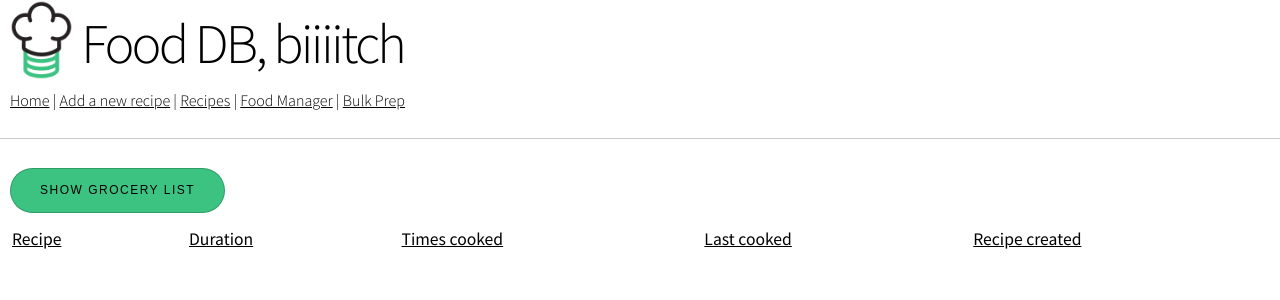
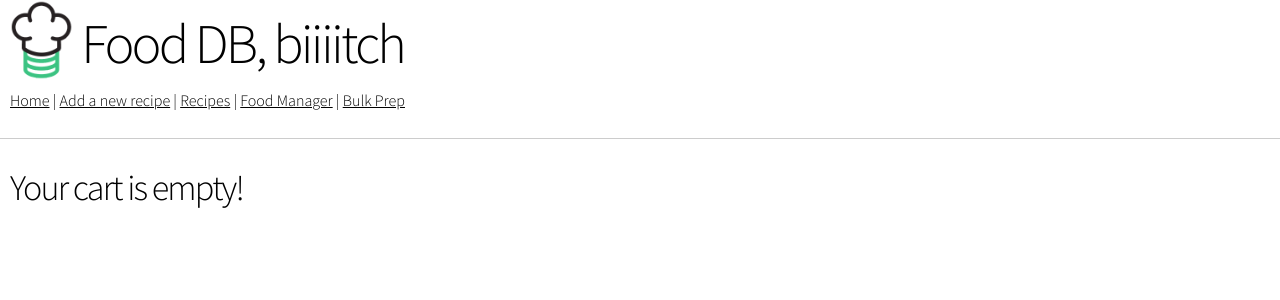
Before and after one commit to liveandletbri/food_db, a Django app: page /bulk/ in a window 1280 px wide. Shown: the top 300 px of the page. Run offline with Django 5.2, Linux system fonts and the light colour scheme; lists and menus that the app fills with data are empty.

Commit message:
empty cart button

```diff
--- a/food_db/food_db_app/templates/bulk_prep.html
+++ b/food_db/food_db_app/templates/bulk_prep.html
@@ -5,7 +5,11 @@
 {{ recipe_data|json_script:"searchResultsRaw" }}
 {{ tags|json_script:"tagResultsRaw" }}
 
-<button type="button" id="show_groceries_button">Show grocery list</button>
+{% with cart_size=recipes|length %}
+
+<button type="button" {% if cart_size == 0 %}style="display: none;" {% endif %} id="show_groceries_button">Show grocery list</button>
+<button type="button" {% if cart_size == 0 %}style="display: none;" {% endif %} id="empty_cart_button">Empty cart</button>
+
 <div id="grocery_list_modal" class="modal">
     <div class="modal-content">
         <span class="close-button">&times;</span>
@@ -16,6 +20,26 @@
         </div>
     </div>
 </div>
+
+<div id="empty_cart_dialog" style="position: fixed; top: 0px; left: 0px; width: 100%; height: 100%; background-color: rgba(0, 0, 0, 0.5); display: none; justify-content: center; align-items: center; z-index: 1000;">
+    <div style="background-color: white; padding: 20px; border-radius: 8px; text-align: center; box-shadow: rgba(0, 0, 0, 0.1) 0px 4px 6px;">
+        <p style="margin-bottom: 20px; font-size: 16px;">
+            Are you sure you want to remove all recipes from your cart?
+        </p>
+        <div style="display: flex; gap: 10px; justify-content: center;">
+            <button id="empty_cart_confirm_button" style="background-color: rgb(220, 53, 69); color: white;">
+                Let's do it
+            </button>
+            <button id="empty_cart_cancel_button" style="background-color: rgb(108, 117, 125); color: white;">
+                Oh wait nope
+            </button>
+        </div>
+    </div>
+</div>
+
+{% if cart_size == 0 %}
+<h2>Your cart is empty!</h2>
+{% else %}
 
 <div id="cart_contents">
     <table id="search_results_table">
@@ -75,6 +99,9 @@
     </table>
 </div>
 
+{% endif %}
+{% endwith %}
+
 <script src="{% static 'js/show_groceries.js' %}"></script>
 
 {% endblock content %}
--- a/food_db/food_db_app/urls.py
+++ b/food_db/food_db_app/urls.py
@@ -43,6 +43,7 @@ urlpatterns = [
     path('edit_baking_switch_cookie/', views.edit_baking_switch_cookie, name='edit_baking_switch_cookie'),
     path('edit_food_category/', views.edit_food_category, name='edit_food_category'),
     path('edit_food/', views.edit_food, name='edit_food'),
+    path('empty_cart/', views.empty_cart, name='empty_cart'),
     path('get_cart_size/', views.get_cart_size, name='get_cart_size'),
     path('get_ingredient_category_order_number/', views.get_ingredient_category_order_number, name='get_ingredient_category_order_number'),
     path('ingred_parse', views.ingredient_parse_api, name='ingred_parse'),
--- a/food_db/static/js/cart.js
+++ b/food_db/static/js/cart.js
@@ -1,4 +1,8 @@
 let cartCounter = document.getElementById('cart_size')
+let emptyCartButton = document.getElementById('empty_cart_button')
+let emptyCartDialog = document.getElementById('empty_cart_dialog')
+let emptyCartConfirmButton = document.getElementById('empty_cart_confirm_button')
+let emptyCartCancelButton = document.getElementById('empty_cart_cancel_button')
 
 function updateCartShape(cartSize) {
     // Remove existing shape classes
@@ -103,3 +107,49 @@ window.addEventListener('load', function() {
         updateCartShape(cartCounter.innerText)
     }
 })
+
+async function emptyCart() {
+    console.log('Emptying cart...')
+
+    let apiSuccess = await fetch('/empty_cart/', {
+        method: "POST",
+        headers: {
+            'Accept': 'application/json',
+            'Content-Type': 'application/json'
+        }
+    })
+    .then(function(response) {
+        if (! response.status == 200) {
+            console.log("d'oh!")
+            return false
+        } else {
+            return true
+        }
+    })
+
+    if (apiSuccess) {
+        console.log('Cart emptied successfully')
+
+        // Update cart counter and visibility
+        cartCounter.innerText = '0'
+        cartCounter.style.display = 'none'
+
+        // Reload the page to reflect the empty cart
+        window.location.reload()
+    } else {
+        console.log('Failed to empty cart')
+    }
+}
+
+if ( emptyCartButton ) {
+    emptyCartButton.addEventListener('click', function() {
+        emptyCartDialog.style.display = 'flex'
+    })
+    emptyCartConfirmButton.addEventListener('click', function() {
+        emptyCartDialog.style.display = 'none'
+        emptyCart()
+    })
+    emptyCartCancelButton.addEventListener('click', function() {
+        emptyCartDialog.style.display = 'none'
+    })
+}
```
Also changed, not shown: food_db/food_db_app/views/apis.py (+9 -0 lines).
